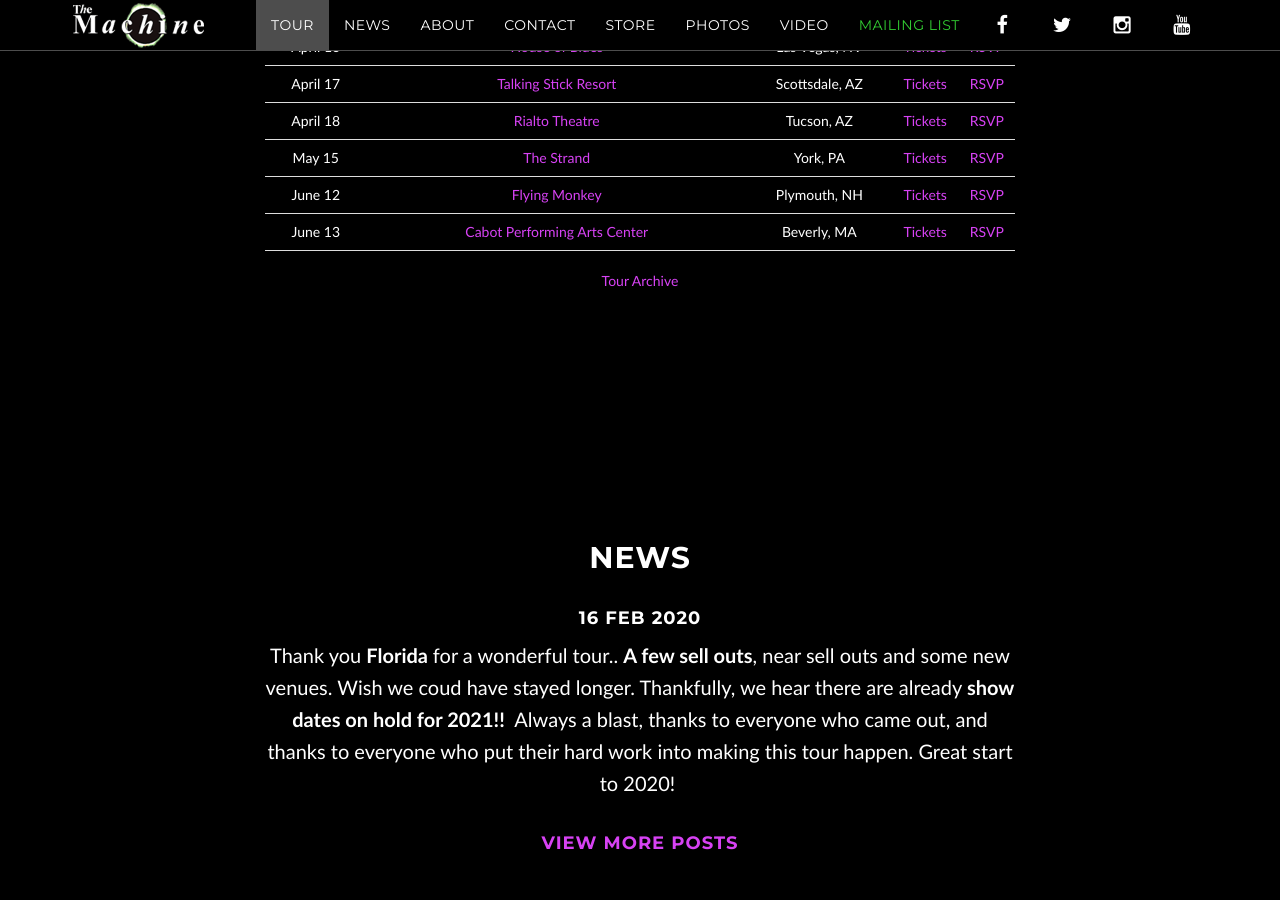
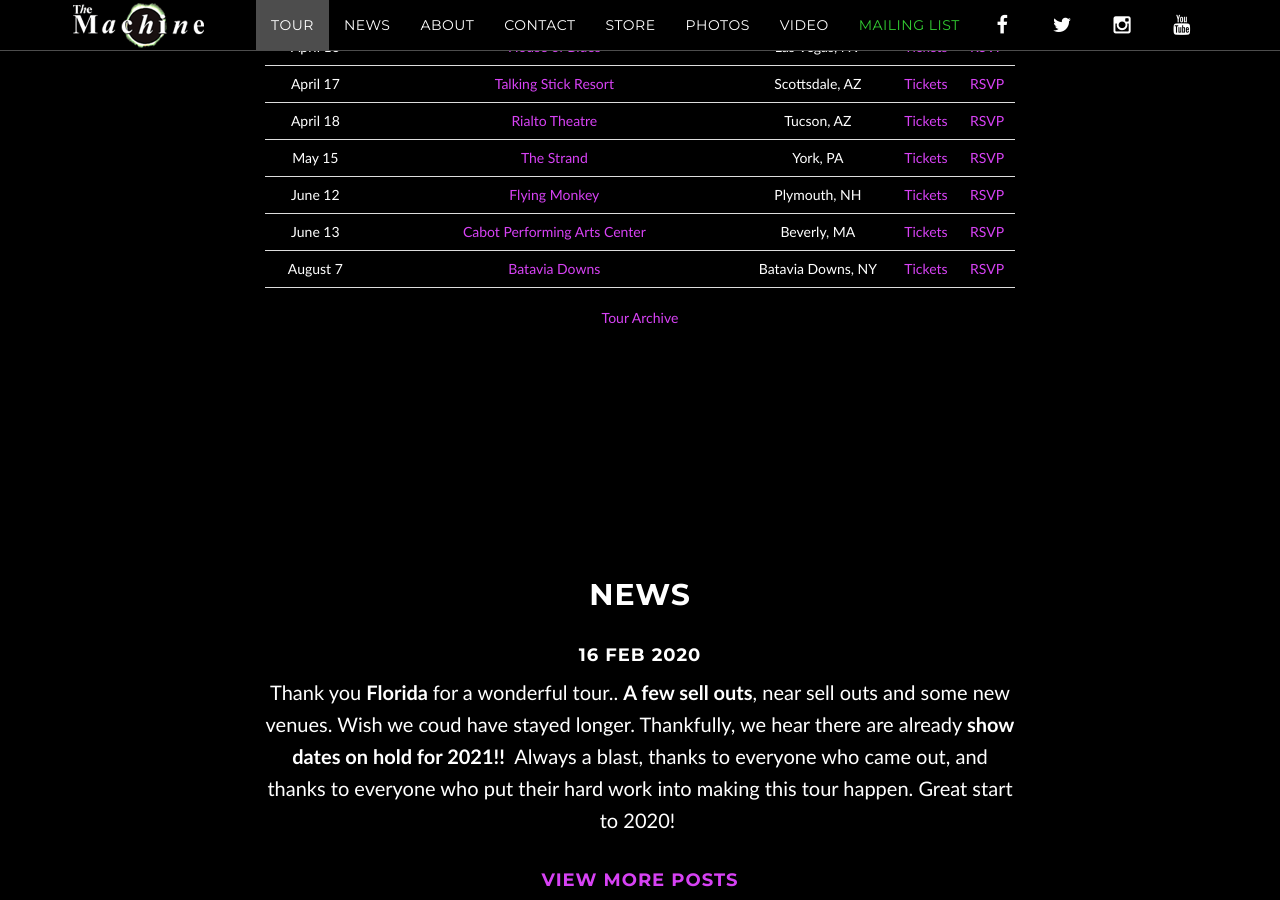
Before and after one commit to machineweb/machineweb.github.io, a Jekyll site: the page built from index.html, in a window 1280 px wide and 900 px high, scrolled down 1417 px. Built offline with Jekyll 4.4.1, drawn with Linux system fonts in a browser that asks for light colours; comment, search, counter and statistics services are not loaded.

Commit message:
New tour item

```diff
--- a/_data/tour.yml
+++ b/_data/tour.yml
@@ -4226,3 +4226,11 @@
     tickets-url: "https://appellcenter.org/show/the-machine-performs-pink-floyd"
     rsvp-url: ""
     order: "1589518800000"
+
+  - date: "August 7 2020"
+    venue: "Batavia Downs "
+    venue-url: "https://www.bataviadownsgaming.com/events/concerts/"
+    location: "Batavia Downs, NY"
+    tickets-url: "https://www.bataviadownsgaming.com/events/concerts/"
+    rsvp-url: ""
+    order: "1596776400000"
```
